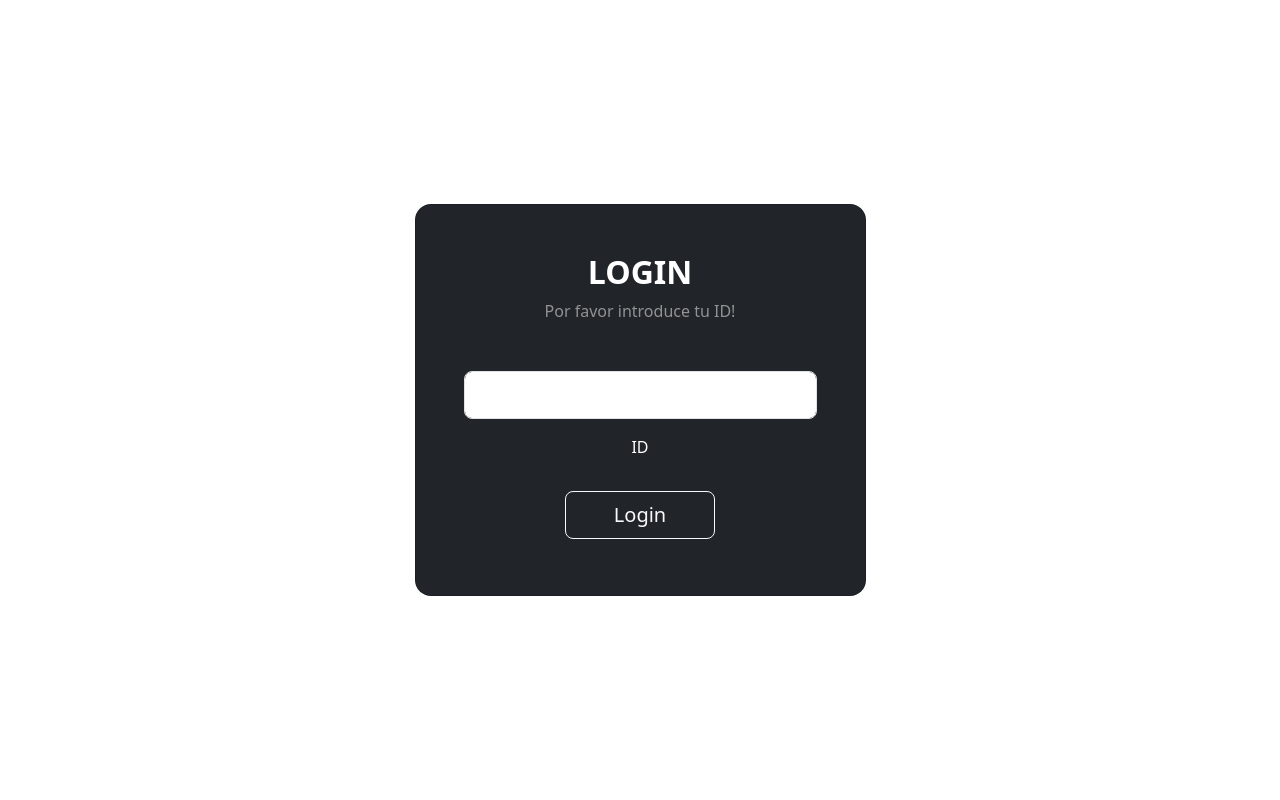
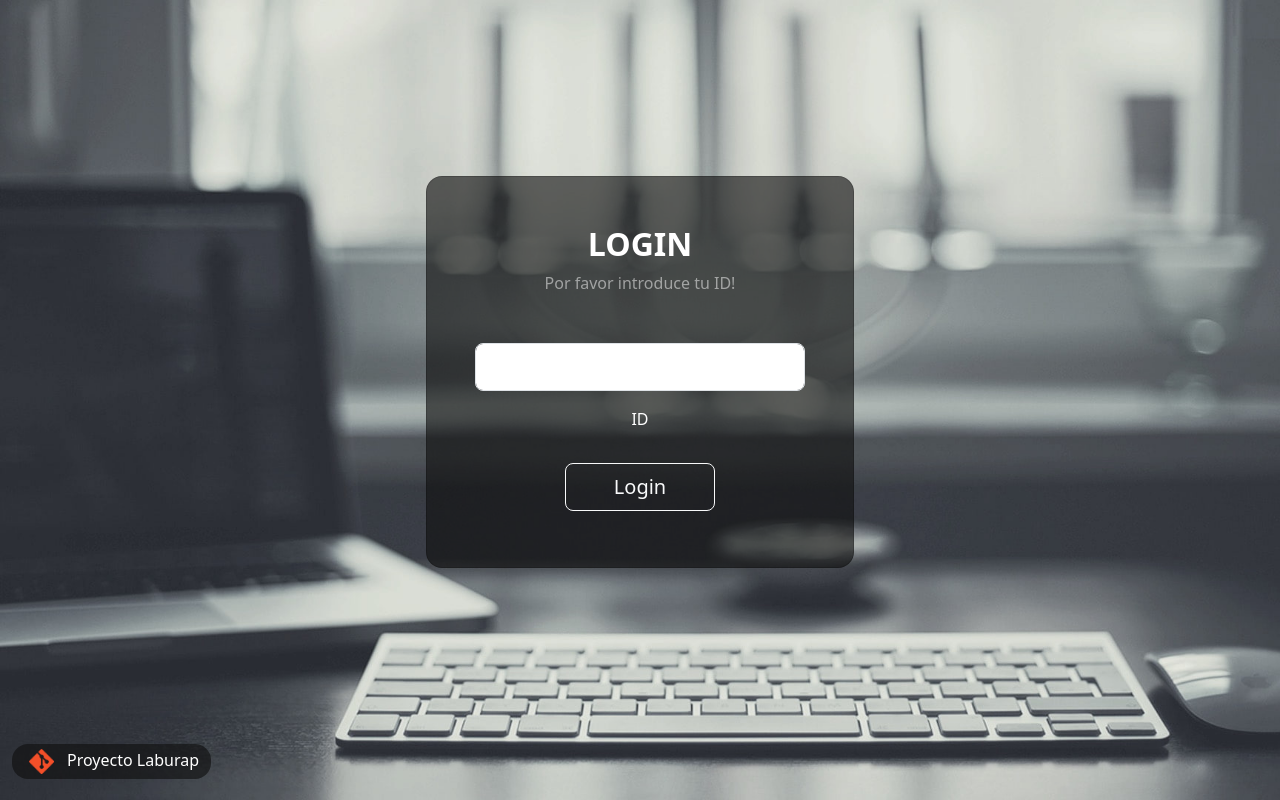
Before and after one commit to Git-Javi/laburapi, an Angular app in the folder laburapi-front/: page / in a window 1280 px wide. Built offline with nearby package versions, Linux system fonts and the light colour scheme.

Commit message:
Modificado componente de footer y Login

```diff
--- a/laburapi-front/src/app/components/footer/footer.component.html
+++ b/laburapi-front/src/app/components/footer/footer.component.html
@@ -1 +1,6 @@
-<p>footer works!</p>
+<footer class="container-fluid" style="border-radius: 1rem; background-color: rgba(15, 15, 15, 0.623);">
+    <span class="">
+			<a class="navbar-brand text-white py-0 fs-6" href="https://github.com/Git-Javi/laburapi">
+			<img src="assets/img/gitLogo.png" alt="logo" width="35" height="35" class="me-2">Proyecto Laburap</a>
+	</span>
+</footer>
--- a/laburapi-front/src/app/components/login/login.component.html
+++ b/laburapi-front/src/app/components/login/login.component.html
@@ -1,21 +1,24 @@
-<div class="vh-100 gradient-custom">
-    <div class="container py-5 h-100" style="min-width: 200px">
-        <div class="row d-flex justify-content-center align-items-center h-100">
-            <div class="col-10 col-md-8 col-lg-6 col-xl-5">
-                <div class="card bg-dark text-white" style="border-radius: 1rem;">
-                    <div class="card-body p-5 text-center">
-                        <h2 class="fw-bold mb-2 text-uppercase ">Login</h2>
-                        <p class="text-white-50 mb-5 ">Por favor introduce tu ID!</p>
-                        <div class="mb-1 mt-4 pb-1 ">
-                            <div class="form-outline form-white mb-4 ">
-                                <input type="text " id="personaId " class="form-control form-control-lg " />
-                                <label class="form-label pt-3 " for="personaId ">ID</label>
-                            </div>
-                            <button class="btn btn-outline-light btn-lg px-5 " type="submit ">Login</button>
+<div class="cotainer vh-100 overflow-auto, overflow-x: auto;" style="background-image: url('/assets/img/trabajo.jpg'); background-size: cover">
+    <div class="row bg m-0" style="min-height: 93%">
+        <div class=" col d-flex justify-content-center align-items-center p-5">
+            <div class="card text-white " style="border-radius: 1rem; background-color: rgba(15, 15, 15, 0.623);">
+                <div class="card-body p-5 text-center">
+                    <h2 class="fw-bold mb-2 text-uppercase">Login</h2>
+                    <p class="text-white-50 mb-5">Por favor introduce tu ID!</p>
+                    <div class="mb-1 mt-4 pb-1 ">
+                        <div class="form-outline form-white mb-4 ">
+                            <input type="text" id="personaId" class="form-control form-control-lg" />
+                            <label class="form-label pt-3" for="personaId ">ID</label>
                         </div>
+                        <button class="btn btn-outline-light btn-lg px-5" type="submit">Login</button>
                     </div>
                 </div>
             </div>
         </div>
     </div>
+    <div class="row m-auto">
+        <div class="col d-flex justify-content-sm-start justify-content-center">
+            <app-footer></app-footer>
+        </div>
+    </div>
 </div>
```
Also changed, not shown: laburapi-front/src/assets/img/gitLogo.png (added), laburapi-front/src/assets/img/trabajo.jpg (added).
